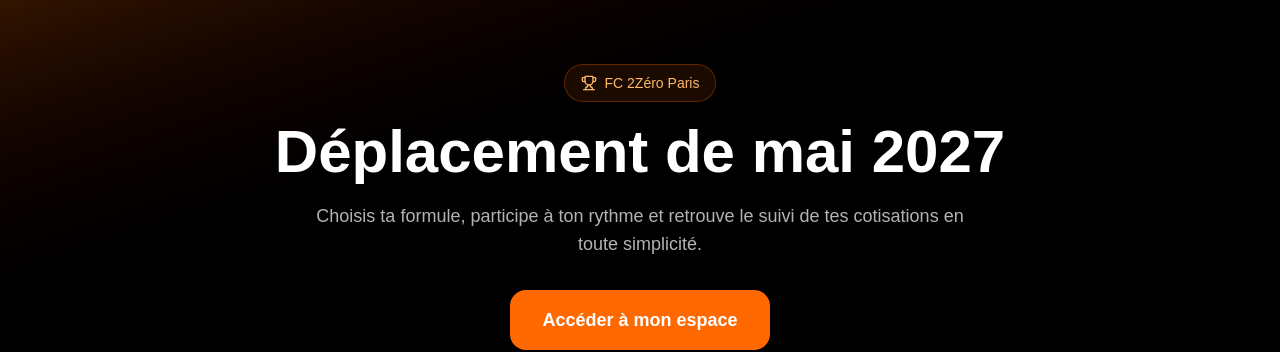
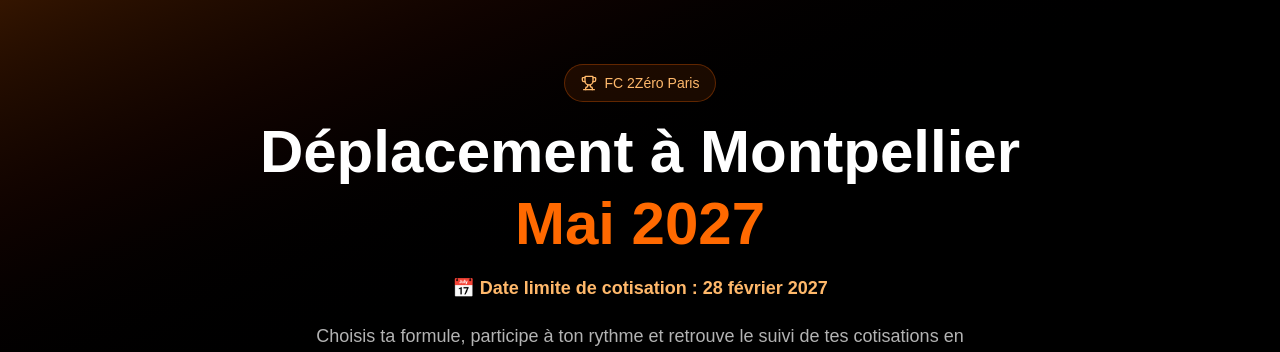
Before and after one commit to elokawilly/deuxzero-event, a Next.js app: page / in a window 1280 px wide. Shown: the top 352 px of the page. Built offline with nearby package versions, Linux system fonts and the light colour scheme; no server answers.

Commit message:
Change event title and add contribution deadline
Updated the title and added a deadline notice for contributions.

```diff
--- a/app/page.tsx
+++ b/app/page.tsx
@@ -185,7 +185,16 @@ export default function DeuxZeroEventSite() {
           <div className="mb-5 inline-flex items-center gap-2 rounded-full border border-orange-500/30 bg-orange-500/10 px-4 py-2 text-sm text-orange-300">
             <Trophy size={16} /> FC 2Zéro Paris
           </div>
-          <h1 className="text-4xl font-black md:text-6xl">Déplacement de mai 2027</h1>
+          <h1 className="text-4xl font-black md:text-6xl">
+  Déplacement à Montpellier
+  <span className="mt-3 block text-orange-500">
+    Mai 2027
+  </span>
+</h1>
+
+<p className="mt-5 text-lg font-semibold text-orange-300">
+  📅 Date limite de cotisation : 28 février 2027
+</p>
           <p className="mx-auto mt-5 max-w-2xl text-lg text-white/70">Choisis ta formule, participe à ton rythme et retrouve le suivi de tes cotisations en toute simplicité.</p>
           <a href="#cotisation" className="mt-8 inline-block rounded-2xl bg-orange-500 px-8 py-4 text-lg font-bold hover:bg-orange-400">Accéder à mon espace</a>
         </div>
```
